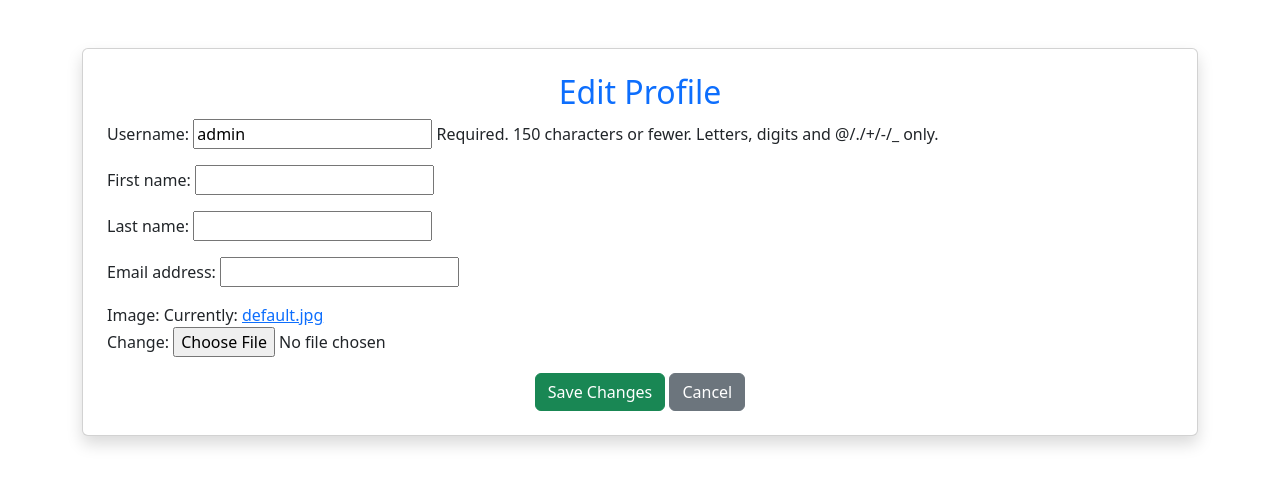
After one commit to shiibrohim/Project6oy_1, a Django app: page /account/profileedit/ in a window 1280 px wide. The commit adds this page. Shown: the top 486 px of the page. Run offline with Django 5.2, Linux system fonts and the light colour scheme; a user stored in the database is signed in; data comes from the database, SQL or seed files in the repository; both versions use the stored data as it was after the commit.

Commit message:
first commit

```diff
--- a/account/forms.py
+++ b/account/forms.py
@@ -3,6 +3,7 @@ from django import forms
 from django.core.exceptions import ValidationError
 from django.contrib.auth.forms import AuthenticationForm
 from .models import Profile
+from .models import UserProfile
 
 
 class RegisterForm(forms.ModelForm):
@@ -56,3 +57,17 @@ class ProfileForm(forms.ModelForm):
     class Meta:
         model = Profile
         fields = ['first_name', 'last_name', 'email', 'location', 'image']
+
+
+
+
+
+class UserUpdateForm(forms.ModelForm):
+    class Meta:
+        model = User
+        fields = ["username", "first_name", "last_name", "email"]
+
+class ProfileUpdateForm(forms.ModelForm):
+    class Meta:
+        model = UserProfile
+        fields = ["image"]
--- a/account/models.py
+++ b/account/models.py
@@ -16,3 +16,15 @@ class Profile(models.Model):
 
     class Meta:
         verbose_name = 'Profile'
+
+
+
+class UserProfile(models.Model):
+    user = models.OneToOneField(User, on_delete=models.CASCADE)
+    image = models.ImageField(upload_to='profile_pics/', default='default.jpg')
+
+    def __str__(self):
+        return self.user.username
+
+    class Meta:
+        verbose_name = 'Profile'
--- a/account/urls.py
+++ b/account/urls.py
@@ -7,6 +7,6 @@ urlpatterns = [
     path('login/', views.login_user, name='login'),
     path('logout/', views.logout_user, name='logout'),
     path('profile/', views.profile, name='profile'),
-    # path('profile/update/', views.profile_update, name='profile_update'),
+    path('profileedit/', views.profile_edit, name='profile_edit')
 
     ]
--- a/account/views.py
+++ b/account/views.py
@@ -49,3 +49,30 @@ def profile(request):
     else:
         form = ProfileForm(instance=profile)
     return render(request, 'registration/profile.html', {'form': form})
+
+
+from django.contrib.auth.decorators import login_required
+
+from .forms import UserUpdateForm
+from .forms import ProfileUpdateForm
+
+@login_required
+def profile_edit(request):
+    if request.method == "POST":
+        user_form = UserUpdateForm(request.POST, instance=request.user)
+        profile_form = ProfileUpdateForm(request.POST, request.FILES, instance=request.user.profile)
+
+        if user_form.is_valid() and profile_form.is_valid():
+            user_form.save()
+            profile_form.save()
+            return redirect("account:profile")  # 🔹 Yangilangan profil sahifasiga qaytish
+
+    else:
+        user_form = UserUpdateForm(instance=request.user)
+        profile_form = ProfileUpdateForm(instance=request.user.profile)
+
+    context = {
+        "user_form": user_form,
+        "profile_form": profile_form,
+    }
+    return render(request, "registration/profile_edit.html", context)
--- /dev/null
+++ b/templates/registration/profile_edit.html
@@ -0,0 +1,28 @@
+<!DOCTYPE html>
+<html lang="en">
+<head>
+    <meta charset="UTF-8">
+    <meta name="viewport" content="width=device-width, initial-scale=1.0">
+    <title>Edit Profile</title>
+    <link href="https://cdn.jsdelivr.net/npm/bootstrap@5.3.0/dist/css/bootstrap.min.css" rel="stylesheet">
+</head>
+<body>
+
+<div class="container mt-5">
+    <div class="card p-4 shadow">
+        <h2 class="text-center text-primary">Edit Profile</h2>
+        <form method="post" enctype="multipart/form-data">
+            {% csrf_token %}
+            {{ user_form.as_p }}
+            {{ profile_form.as_p }}
+            <div class="text-center">
+                <button type="submit" class="btn btn-success">Save Changes</button>
+                <a href="{% url 'account:profile' %}" class="btn btn-secondary">Cancel</a>
+            </div>
+        </form>
+    </div>
+</div>
+
+<script src="https://cdn.jsdelivr.net/npm/bootstrap@5.3.0/dist/js/bootstrap.bundle.min.js"></script>
+</body>
+</html>
```
Also changed, not shown: product/forms.py (+5 -4 lines), templates/registration/profile.html (+20 -4 lines), templates/registration/profile_update.html (deleted, +0 -24 lines), account/migrations/0003_userprofile.py (added), db.sqlite3, media/product_images/k.jpeg (added), media/product_images/liposurg.jpg (added), media/product_images/r.jpeg (added), media/profile_pics/n.jpeg (added), media/profile_pics/rz.jpeg (added), media/profile_pics/rzz.png (added).
